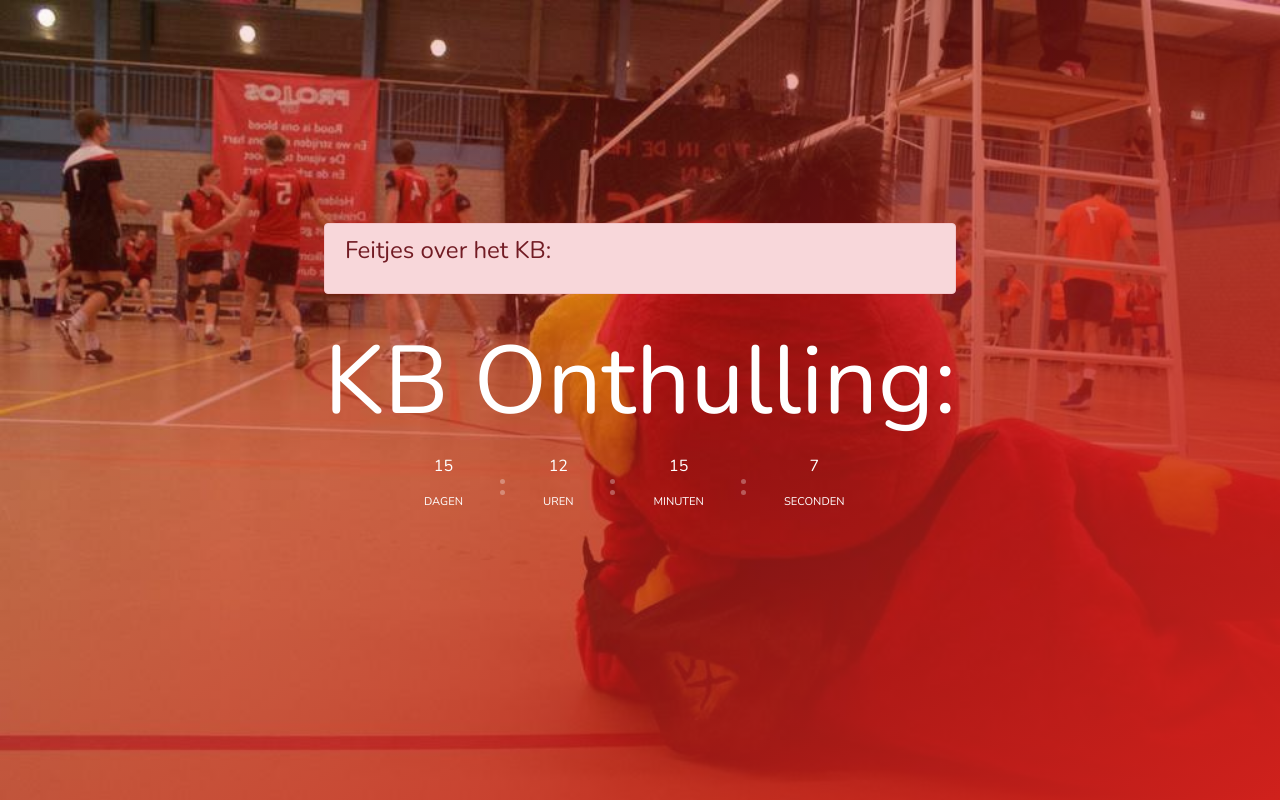
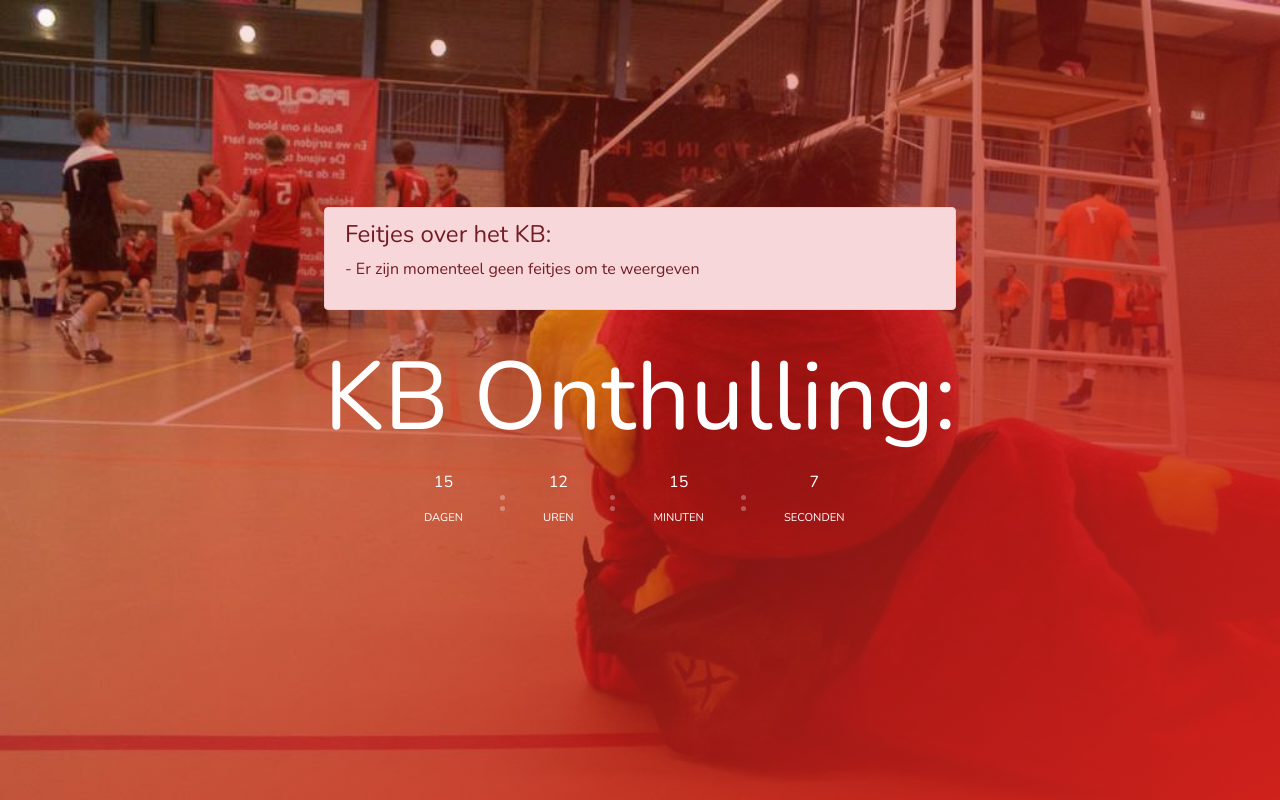
Before and after one commit to Nouw/KB-Countdown, a React (Create React App) app in the folder client/: page / in a window 1280 px wide. Built offline with nearby package versions, Linux system fonts and the light colour scheme.

Commit message:
Added no facts

```diff
--- a/client/src/screens/Main.js
+++ b/client/src/screens/Main.js
@@ -50,7 +50,7 @@ export default function Main() {
                         <p>
                             - De gemiddelde schoenmaat van het KB is 42.8
                         </p> :
-                        <p/>
+                        <p> - Er zijn momenteel geen feitjes om te weergeven</p>
                     }
                     { +new Date(2020, 5, 17, 18, 0, 0) - +new Date() < 0 ?
                         <p>
```
